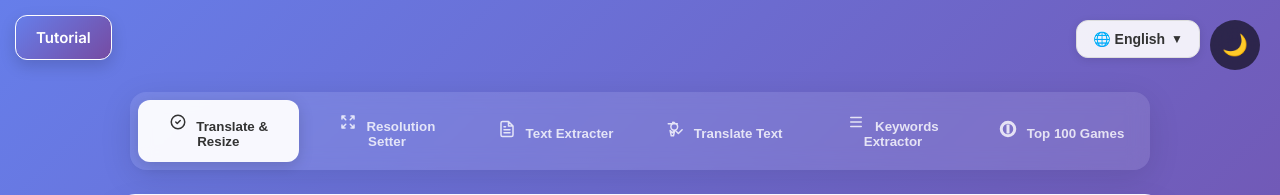
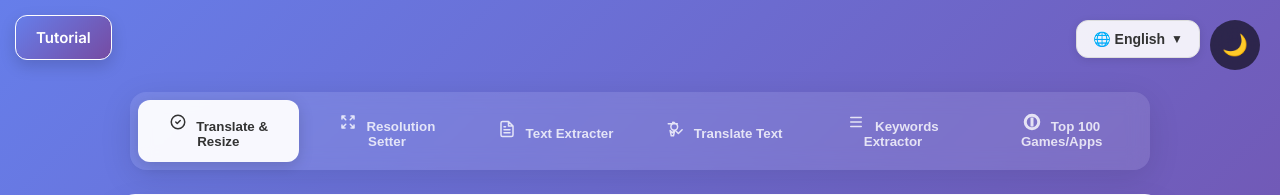
Before and after one commit to maarijsabasoft/AppsLocalization, a Flask app: page / in a window 1280 px wide. Shown: the top 195 px of the page. Run offline with Flask 3, Linux system fonts and the light colour scheme; some libraries are stand-ins or nearby versions.

Commit message:
Update index.html

```diff
--- a/templates/index.html
+++ b/templates/index.html
@@ -1171,7 +1171,7 @@ body.dark .apps-table a {
       <svg width="18" height="18" viewBox="0 0 24 24" fill="none" xmlns="http://www.w3.org/2000/svg" style="margin-right: 6px;">
         <path d="M12 2C6.48 2 2 6.48 2 12s4.48 10 10 10 10-4.48 10-10S17.52 2 12 2zm0 18c-4.41 0-8-3.59-8-8s3.59-8 8-8 8 3.59 8 8-3.59 8-8 8zm-1-13h2v2h-2zm0 4h2v6h-2z" stroke="currentColor" stroke-width="2"/>
       </svg>
-      Top 100 Games
+      Top 100 Games/Apps
     </button>
 </div>
 
@@ -1487,7 +1487,7 @@ body.dark .apps-table a {
 </div>
 <!-- Top 100 Apps Tab -->
 <div id="top-100-games" class="tab-content">
-  <h2 data-i18n="top_100_apps">Top 100 Apps</h2>
+  <h2 data-i18n="top_100_apps">Top 100 Apps/Games</h2>
   <div class="filters" style="margin-bottom: 1.5rem; display: flex; flex-wrap: wrap; gap: 1rem; align-items: center;">
     <div>
       <label for="store-filter">Store</label>
@@ -1542,7 +1542,7 @@ body.dark .apps-table a {
   </div>
   <div class="apps-container">
     <div class="apps-section">
-      <h3 data-i18n="top_apps">Top Apps</h3>
+      <!-- <h3 data-i18n="top_apps">Top Games/Apps</h3> -->
       <table class="apps-table" id="apps-table">
         <thead>
           <tr>
```
